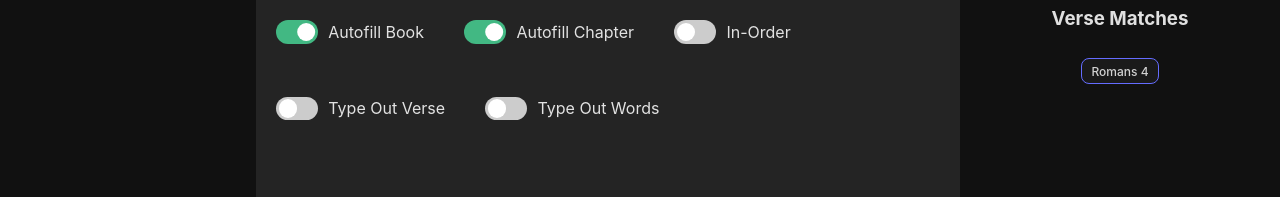
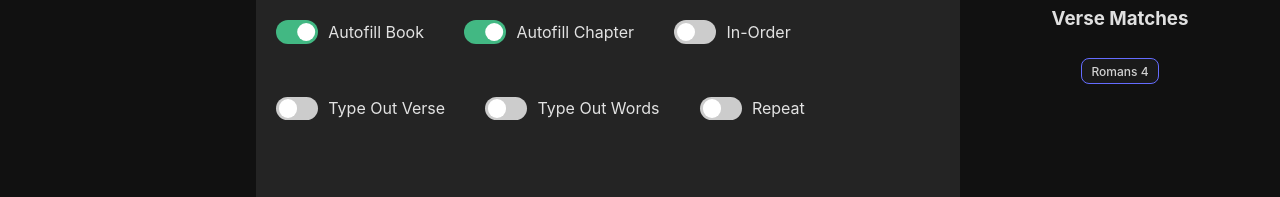
Before and after one commit to MasterTemple/Scripture-Reference-Memorizer, a SvelteKit app: page / in a window 1280 px wide. Shown: the part 469-666 px from the top of the page. Built offline with nearby package versions, Linux system fonts and the light colour scheme; no server answers; the database is empty.

Commit message:
Added the option for a user to repeat their current verse

```diff
--- a/src/routes/app/Content.svelte
+++ b/src/routes/app/Content.svelte
@@ -23,6 +23,7 @@
     typeVerseOut,
     typedLetters,
     typedWords,
+		repeatVerse
   } from "./stores.js";
 
   let reference = "";
@@ -54,8 +55,11 @@
     clearTypedLetters();
     words = [];
     letters = [];
+		// repeat the same verse
+		if($repeatVerse) {
+		}
     // get next verse
-    if ($sortBibleVerses) {
+		else if ($sortBibleVerses) {
       let index = $options.findIndex((o) => o === reference) + 1;
       if (index > $options.length - 1) index = 0;
       reference = $options[index];
--- a/src/routes/app/Settings.svelte
+++ b/src/routes/app/Settings.svelte
@@ -6,6 +6,7 @@
     sortBibleVerses,
     typeFullWord,
     typeVerseOut,
+		repeatVerse
   } from "./stores";
   const autoFillBookLabel = $isMobile ? "Fill Book" : "Autofill Book";
   const autoFillChapterLabel = $isMobile ? "Fill Chapter" : "Autofill Chapter";
@@ -57,6 +58,13 @@
         <span class="slider round" />
       </label>
       <p>{typeFullWordLabel}</p>
+    </div>
+    <div class="row setting">
+      <label class="switch">
+        <input type="checkbox" bind:checked={$repeatVerse} />
+        <span class="slider round" />
+      </label>
+      <p>Repeat</p>
     </div>
   {/if}
 </div>
--- a/src/routes/app/stores.js
+++ b/src/routes/app/stores.js
@@ -9,6 +9,7 @@ export const autoFillChapter = writable(true);
 export const sortBibleVerses = writable(false);
 export const typeVerseOut = writable(false);
 export const typeFullWord = writable(false);
+export const repeatVerse = writable(false);
 
 export const typedWords = writable([]);
 export const typedLetters = writable([]);
```
